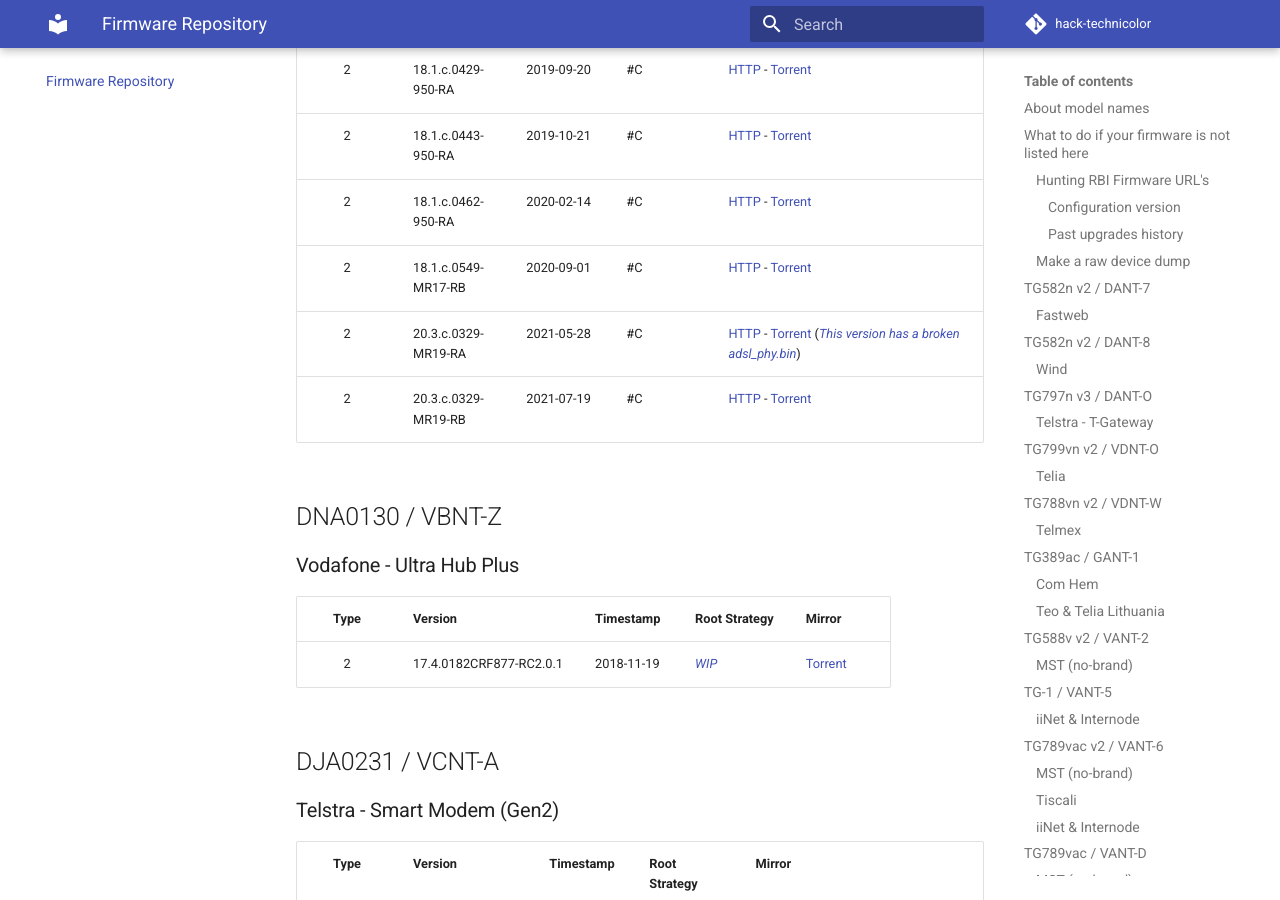
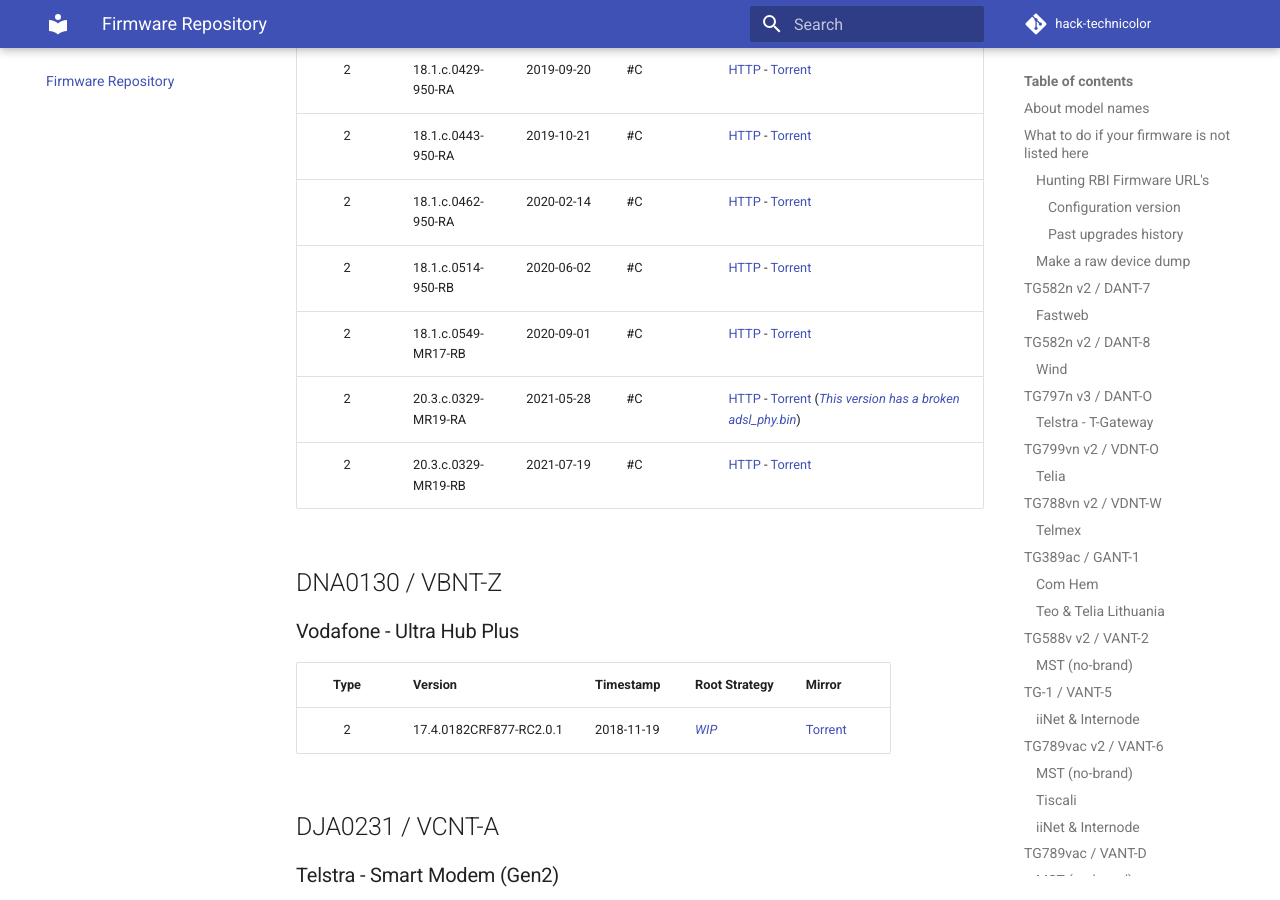
Before and after one commit to hack-technicolor/hack-technicolor, an MkDocs documentation site: the page built from docs/Repository.md, in a window 1280 px wide and 900 px high, scrolled down 20415 px. Built offline with MkDocs 1.6.1 and Material for MkDocs 9.7.7, drawn with Linux system fonts in a browser that asks for light colours; comment, search, counter and statistics services are not loaded.

Commit message:
vbnt-v: add 18.1.c.0514-950-RB

```diff
--- a/docs/Repository.md
+++ b/docs/Repository.md
@@ -542,6 +542,7 @@
 | 2      | 18.1.c.0429-950-RA  | 2019-09-20 | #C            | [HTTP](http://fwstore.bdms.telstra.net/Technicolor_vbnt-v_CRF979-18.1.c.0429-950-RA/vbnt-v_CRF979-18.1.c.0429-950-RA.rbi) - [Torrent](https://github.com/hack-technicolor/hack-technicolor/blob/master/torrents/vbnt-v/vbnt-v_CRF979-18.1.c.0429-950-RA.rbi.torrent?raw=true) |
 | 2      | 18.1.c.0443-950-RA  | 2019-10-21 | #C            | [HTTP](http://fwstore.bdms.telstra.net/Technicolor_vbnt-v_CRF979_18.1.c.0443-950-RA/vbnt-v_CRF979_18.1.c.0443-950-RA.rbi) - [Torrent](https://github.com/hack-technicolor/hack-technicolor/blob/master/torrents/vbnt-v/vbnt-v_CRF979_18.1.c.0443-950-RA.rbi.torrent?raw=true) |
 | 2      | 18.1.c.0462-950-RA  | 2020-02-14 | #C            | [HTTP](http://fwstore.bdms.telstra.net/Technicolor_vbnt-v_vbnt-v_CRF993-18.1.c.0462-950-RA/vbnt-v_CRF993-18.1.c.0462-950-RA.rbi) - [Torrent](https://github.com/hack-technicolor/hack-technicolor/blob/master/torrents/vbnt-v/vbnt-v_CRF993-18.1.c.0462-950-RA.rbi.torrent?raw=true) |
+| 2      | 18.1.c.0514-950-RB  | 2020-06-02 | #C            | [HTTP](http://fwstore.bdms.telstra.net/Technicolor_vbnt-v_ACR-14-18.1.c.0514-950-RB/vbnt-v_ACR-14-18.1.c.0514-950-RB.rbi) - [Torrent](https://github.com/hack-technicolor/hack-technicolor/blob/master/torrents/vbnt-v/vbnt-v_ACR-14-18.1.c.0514-950-RB.rbi.torrent?raw=true) |
 | 2      | 18.1.c.0549-MR17-RB | 2020-09-01 | #C            | [HTTP](http://fwstore.bdms.telstra.net/Technicolor_vbnt-v_18.1.c.0549-MR17-RB/vbnt-v_18.1.c.0549-MR17-RB.rbi) - [Torrent](https://github.com/hack-technicolor/hack-technicolor/blob/master/torrents/vbnt-v/vbnt-v_18.1.c.0549-MR17-RB.rbi.torrent?raw=true) |
 | 2      | 20.3.c.0329-MR19-RA | 2021-05-28 | #C            | [HTTP](http://fwstore.bdms.telstra.net/Technicolor_vbnt-v_20.3.c.0329-MR19-RA/vbnt-v_20.3.c.0329-MR19-RA.rbi) - [Torrent](https://github.com/hack-technicolor/hack-technicolor/blob/master/torrents/vbnt-v/vbnt-v_20.3.c.0329-MR19-RA.rbi.torrent?raw=true) (*[This version has a broken adsl_phy.bin](https://github.com/hack-technicolor/hack-technicolor/issues/180)*) |
 | 2      | 20.3.c.0329-MR19-RB | 2021-07-19 | #C            | [HTTP](http://fwstore.bdms.telstra.net/Technicolor_vbnt-v_20.3.c.0329-MR19-RB/vbnt-v_20.3.c.0329-MR19-RB.rbi) - [Torrent](https://github.com/hack-technicolor/hack-technicolor/blob/master/torrents/vbnt-v/vbnt-v_20.3.c.0329-MR19-RB.rbi.torrent?raw=true) |
```
Also changed, not shown: 1 other file.
